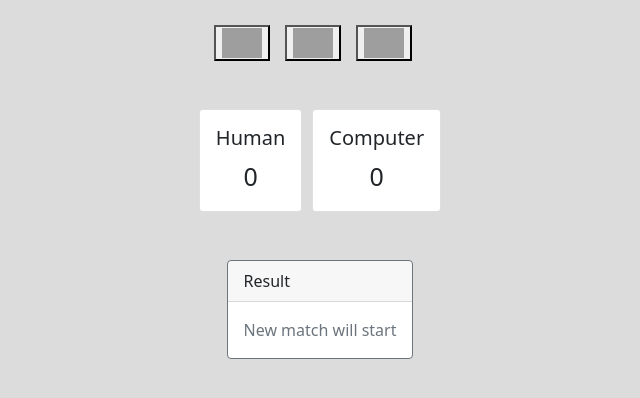
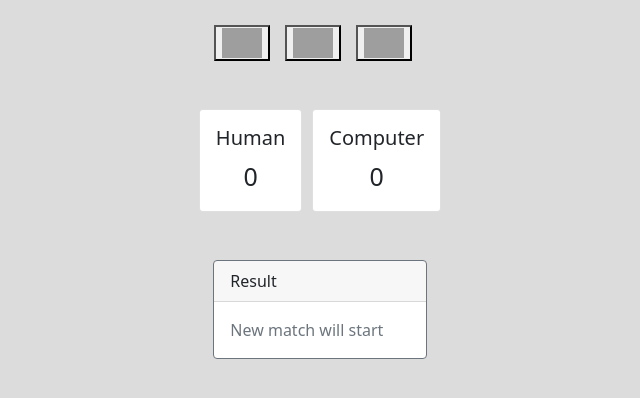
Before and after one commit to bobokhon7/Rock-Paper-Scissors-Game, a plain HTML site: page index.html in a window 1280 px wide. Shown: the part 100-498 px from the top of the page, without its empty margins (320-960 px from the left). Drawn offline with nearby package versions, Linux system fonts and the light colour scheme; grey boxes are pictures that could not be loaded.

Commit message:
update V-2

```diff
--- a/app.js
+++ b/app.js
@@ -1,27 +1,31 @@
 const rock = document.getElementById("rock");
-
 const paper = document.getElementById("paper");
-
 const scissors = document.getElementById("scissors");
-
 const player = document.getElementById("playerScore");
 const computer = document.getElementById("computerScore");
 const totalResult = document.getElementById("totalResult");
 const btn = document.querySelectorAll("button");
 
-
+//adding click eventlistener
 btn.forEach((button) => {
   button.addEventListener("click", function () {
     playRound(button.id);
   });
 });
 
+//disableing the buttons
 function disable() {
   btn.forEach((button) => {
     button.disabled = true;
   });
 }
 
+//All choices for computerSelection
+let iconChoices = ["Rock", "Paper", "Scissors"];
+let playerScore = 0;
+let computerScore = 0;
+
+//computerPlay function for random icons
 function computerPlay() {
   const result = iconChoices[Math.floor(Math.random() * iconChoices.length)];
 
@@ -35,36 +39,38 @@ function playRound(playerSelection, computerSelection = computerPlay()) {
     (playerSelection === "scissors" && computerSelection === "Paper")
   ) {
     playerScore += 1;
+    //updating the playerSCore
     player.innerHTML = playerScore;
     let output = `<h5 class="text-success"> You win! ${playerSelection} beats ${computerSelection}</h5>`;
     totalResult.innerHTML = output;
+
+    //add if statment for after 5 match player win
     if (playerScore === 5) {
       totalResult.innerHTML = `<h5 class="text-success"> Congratulations player,<br> you won the battle against computer!</h5>`;
       disable();
+      //setInterval for reloadung the web-Page
       setInterval(() => {
         location.reload();
       }, 2000);
     }
   } else if (playerSelection === computerSelection) {
+    // <= this tie both equal
     totalResult.innerHTML = `<h5 class="text-warning">It's a tie! ${playerSelection} = ${computerSelection}</h5>`;
   } else {
+    // the computerScore win and increase the score of Computer
     computerScore += 1;
     totalResult.innerHTML = `<h5 class="text-danger">Computer wins! ${computerSelection} beats ${playerSelection}</h5>`;
     computer.innerHTML = computerScore;
 
+    //add if statment, after 5 match Computer win
     if (computerScore === 5) {
       totalResult.innerHTML = `<h5 class="text-danger"> You lost the battle.</h5>`;
       disable();
+
+      //adding the Setinterval for the Reload the Web-Page
       setInterval(() => {
         location.reload();
       }, 2000);
     }
   }
 }
-
-//reset btn
-
-
-let iconChoices = ["Rock", "Paper", "Scissors"];
-let playerScore = 0;
-let computerScore = 0;
--- a/index.html
+++ b/index.html
@@ -58,7 +58,7 @@
 
 	<!-- Total Result -->
 	<div class=" justify-content-center d-flex mt-5">
-		<div class=" card border-secondary mb-3" style="max-width: 18rem;">
+		<div class=" card border-secondary col-sm-2" style="max-width: 18rem;">
 			<div class="card-header">Result</div>
 			<div class="card-body text-secondary">
 
```
